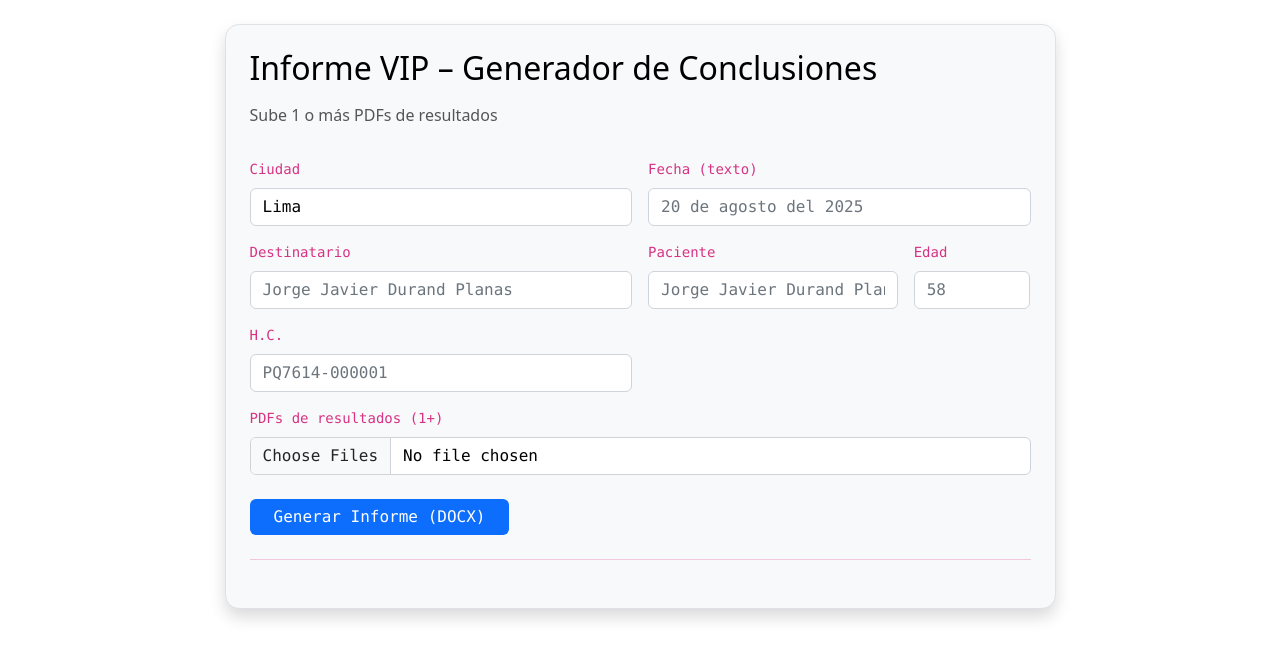
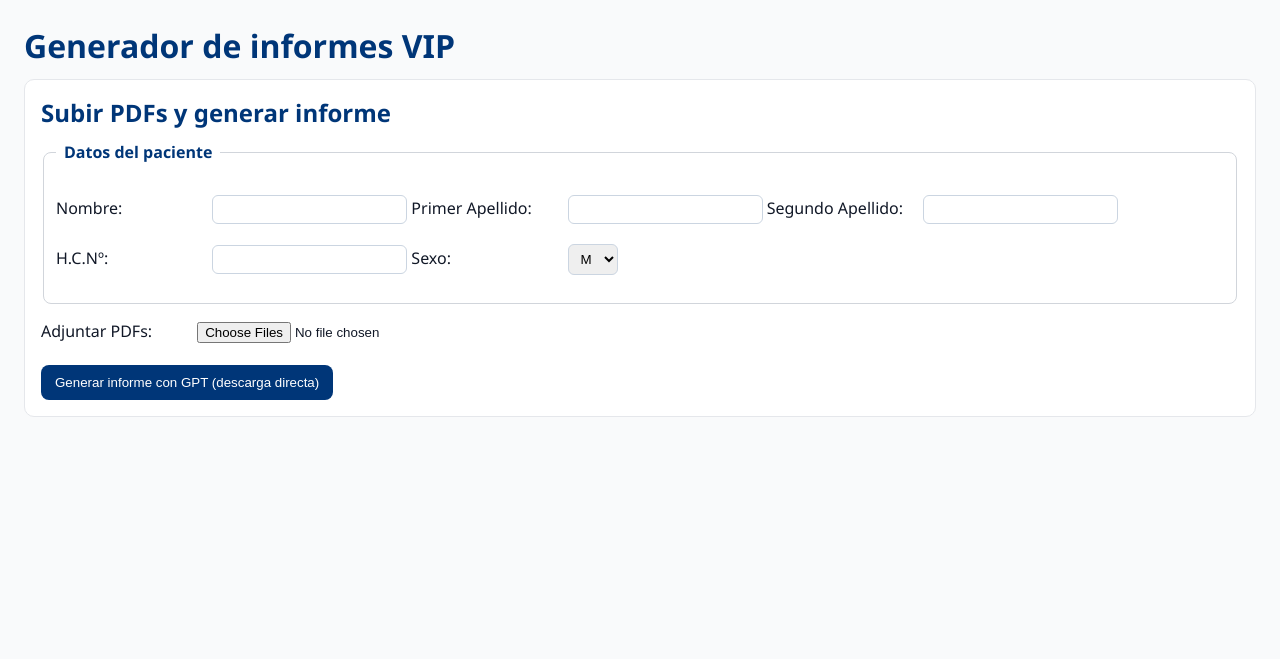
Before and after one commit to Fran61199/vip_reporter, a Flask app: page / in a window 1280 px wide. Shown: the top 659 px of the page. Run offline with Flask 3, Linux system fonts and the light colour scheme.

Commit message:
Update index.html

```diff
--- a/templates/index.html
+++ b/templates/index.html
@@ -1,99 +1,175 @@
 <!doctype html>
 <html lang="es">
 <head>
-  <meta charset="utf-8">
-  <meta name="viewport" content="width=device-width, initial-scale=1">
-  <title>Informe VIP – Generador</title>
-  <link rel="stylesheet" href="https://cdn.jsdelivr.net/npm/bootstrap@5.3.3/dist/css/bootstrap.min.css">
-    <style>
-    body {
-      background: #ffffff;
-      color: #000000;
-    }
-    .card {
-      background: #f8f9fa;
-      border: 1px solid #dee2e6;
-      border-radius: 14px;
-      color: #000000;
-    }
-    .form-control, .form-select {
-      background: #ffffff;
-      border: 1px solid #ced4da;
-      color: #000000;
-    }
-    .form-control::placeholder {
-      color: #6c757d;
-    }
-    .btn-primary {
-      background: #0d6efd;
-      border: none;
-      color: white;
-    }
-    .btn-outline-light {
-      color: #0d6efd;
-      border: 1px solid #0d6efd;
-      background-color: #ffffff;
-    }
-    a {
-      color: #0d6efd;
-    }
-    h2 {
-      color: #000000;
-    }
-    .text-secondary {
-      color: #555555 !important;
-    }
+  <meta charset="utf-8" />
+  <title>Generador de informes VIP</title>
+  <meta name="viewport" content="width=device-width, initial-scale=1" />
+  <style>
+    body { font-family: "Segoe UI", Arial, sans-serif; background:#f9fafb; margin:0; padding:24px; color:#111827; }
+    h1,h2 { color:#003678; margin:0 0 .75rem 0; }
+    .card { background:#fff; border:1px solid #e5e7eb; border-radius:10px; padding:16px; margin-bottom:16px; }
+    fieldset { border:1px solid #d1d5db; padding:12px; border-radius:8px; }
+    legend { font-weight:600; color:#003678; padding:0 .5rem; }
+    label { display:inline-block; min-width:140px; margin:6px 12px 6px 0; }
+    input[type="text"], select { padding:6px 8px; border:1px solid #cbd5e1; border-radius:6px; }
+    input[type="file"] { padding:6px 0; }
+    button { border:0; background:#003678; color:#fff; padding:10px 14px; border-radius:8px; cursor:pointer; }
+    button:hover { opacity:.95; }
+    .muted { color:#6b7280; }
+    table { width:100%; border-collapse:collapse; background:#fff; }
+    th, td { border:1px solid #e5e7eb; padding:8px 10px; text-align:left; vertical-align:top; }
+    th { background:#f3f4f6; }
+    code { background:#f6f8fa; padding:2px 6px; border-radius:6px; }
+    pre { white-space:pre-wrap; background:#f6f8fa; padding:12px; border-radius:8px; border:1px solid #e5e7eb; }
+    details { margin:.5rem 0; }
+    .error { color:#b91c1c; background:#fee2e2; border:1px solid #fecaca; padding:10px; border-radius:8px; }
+    .right { text-align:right; }
   </style>
-
 </head>
 <body>
-<div class="container py-4">
-  <div class="row justify-content-center">
-    <div class="col-lg-9">
-      <div class="card p-4 shadow">
-        <h2 class="mb-3">Informe VIP – Generador de Conclusiones</h2>
-        <p class="text-secondary">Sube 1 o más PDFs de resultados<code></p>
-        <form action="/upload" method="post" enctype="multipart/form-data" class="mt-3">
-          <div class="row g-3">
-            <div class="col-md-6">
-              <label class="form-label">Ciudad</label>
-              <input name="city" class="form-control" value="Lima">
-            </div>
-            <div class="col-md-6">
-              <label class="form-label">Fecha (texto)</label>
-              <input name="date_str" class="form-control" placeholder="20 de agosto del 2025">
-            </div>
-            <div class="col-md-6">
-              <label class="form-label">Destinatario</label>
-              <input name="addressee" class="form-control" placeholder="Jorge Javier Durand Planas">
-            </div>
-            <div class="col-md-4">
-              <label class="form-label">Paciente</label>
-              <input name="patient_name" class="form-control" placeholder="Jorge Javier Durand Planas">
-            </div>
-            <div class="col-md-2">
-              <label class="form-label">Edad</label>
-              <input name="edad" class="form-control" placeholder="58">
-            </div>
-            <div class="col-md-6">
-              <label class="form-label">H.C.</label>
-              <input name="hc" class="form-control" placeholder="PQ7614-000001">
-            </div>
-            <div class="col-md-12">
-              <label class="form-label">PDFs de resultados (1+)</label>
-              <input type="file" name="pdfs" multiple accept="application/pdf" class="form-control">
-            </div>
-          </div>
-          <div class="d-flex gap-2 mt-4">
-            <button class="btn btn-primary px-4" type="submit">Generar Informe (DOCX)</button>
 
-          </div>
-        </form>
-        <hr class="my-4">
+  <h1>Generador de informes VIP</h1>
 
-      </div>
-    </div>
+  <div class="card">
+    <h2>Subir PDFs y generar informe</h2>
+
+    <form id="form-vip" method="POST" enctype="multipart/form-data">
+      <fieldset>
+        <legend>Datos del paciente</legend>
+        <p>
+          <label>Nombre:</label>
+          <input type="text" name="nombre" required>
+          <label>Primer Apellido:</label>
+          <input type="text" name="ape1" required>
+          <label>Segundo Apellido:</label>
+          <input type="text" name="ape2">
+        </p>
+        <p>
+          <label>H.C.Nº:</label>
+          <input type="text" name="hc" required>
+          <label>Sexo:</label>
+          <select name="sexo">
+            <option value="M">M</option>
+            <option value="F">F</option>
+          </select>
+        </p>
+      </fieldset>
+
+      <p style="margin-top:10px;">
+        <label>Adjuntar PDFs:</label>
+        <input id="pdfs" type="file" name="pdfs" multiple required accept=".pdf">
+      </p>
+
+      <button type="submit">Generar informe con GPT (descarga directa)</button>
+
+    </form>
   </div>
-</div>
+
+  <div class="card" id="preview-card" style="display:none;">
+    <h2>Clasificación por examen (preview)</h2>
+    <table>
+      <thead>
+        <tr>
+          <th>PDF</th>
+          <th>Categoría</th>
+          <th>Archivo (txt)</th>
+          <th class="right">Tokens ~</th>
+        </tr>
+      </thead>
+      <tbody id="preview-rows"></tbody>
+      <tfoot>
+        <tr>
+          <td colspan="3" class="right"><b>Total tokens ~</b></td>
+          <td class="right"><b id="preview-total">0</b></td>
+        </tr>
+      </tfoot>
+    </table>
+
+    <h3>Vistas previas</h3>
+    <div id="preview-details"></div>
+  </div>
+
+  <script>
+    const $pdfs = document.getElementById('pdfs');
+    const $previewCard = document.getElementById('preview-card');
+    const $previewRows = document.getElementById('preview-rows');
+    const $previewTotal = document.getElementById('preview-total');
+    const $previewDetails = document.getElementById('preview-details');
+    const $form = document.getElementById('form-vip');
+
+    // 1) Vista previa inmediata al adjuntar PDFs
+    $pdfs.addEventListener('change', async () => {
+      if (!$pdfs.files.length) { $previewCard.style.display = 'none'; return; }
+      const fd = new FormData();
+      for (const f of $pdfs.files) fd.append('pdfs', f);
+
+      // Llamada a /preview
+      const res = await fetch('/preview', { method: 'POST', body: fd });
+      const data = await res.json().catch(() => ({}));
+
+      if (!res.ok || !data.ok) {
+        alert(data.error || 'No se pudo generar la vista previa.');
+        $previewCard.style.display = 'none';
+        return;
+      }
+
+      // Pintar tabla
+      $previewRows.innerHTML = '';
+      $previewDetails.innerHTML = '';
+      for (const r of data.resultados) {
+        const tr = document.createElement('tr');
+        tr.innerHTML = `
+          <td>${r.filename}</td>
+          <td>${r.categoria}</td>
+          <td><code>${r.txt_name}</code></td>
+          <td class="right">${r.tokens.toLocaleString()}</td>`;
+        $previewRows.appendChild(tr);
+
+        const det = document.createElement('details');
+        const sum = document.createElement('summary');
+        sum.innerHTML = `<b>${r.txt_name}</b> — ${r.filename} — <i>~${r.tokens.toLocaleString()} tokens</i>`;
+        const pre = document.createElement('pre');
+        pre.textContent = r.preview;
+        det.appendChild(sum);
+        det.appendChild(pre);
+        $previewDetails.appendChild(det);
+      }
+      $previewTotal.textContent = Number(data.total_tokens || 0).toLocaleString();
+      $previewCard.style.display = 'block';
+      $previewCard.scrollIntoView({ behavior: 'smooth', block: 'start' });
+    });
+
+    // 2) Generar y descargar DOCX directamente (manteniendo la página)
+    $form.addEventListener('submit', async (e) => {
+      e.preventDefault();
+      const fd = new FormData($form);
+      // Asegurar que vayan los archivos
+      fd.delete('pdfs');
+      for (const f of $pdfs.files) fd.append('pdfs', f);
+
+      const res = await fetch('/generate-docx', { method: 'POST', body: fd });
+      if (!res.ok) {
+        const text = await res.text();
+        alert(text || 'Error al generar el informe.');
+        return;
+      }
+      const blob = await res.blob();
+      // Nombre de archivo desde cabecera (si existe) o por defecto
+      let filename = 'Informe.docx';
+      const cd = res.headers.get('Content-Disposition');
+      if (cd) {
+        const m = /filename\*=UTF-8''([^;]+)|filename="?([^";]+)"?/i.exec(cd);
+        const raw = decodeURIComponent((m && (m[1] || m[2] || '')).trim());
+        if (raw) filename = raw;
+      }
+      // Descargar
+      const url = URL.createObjectURL(blob);
+      const a = document.createElement('a');
+      a.href = url; a.download = filename;
+      document.body.appendChild(a); a.click();
+      a.remove(); URL.revokeObjectURL(url);
+    });
+  </script>
+
 </body>
 </html>
```
